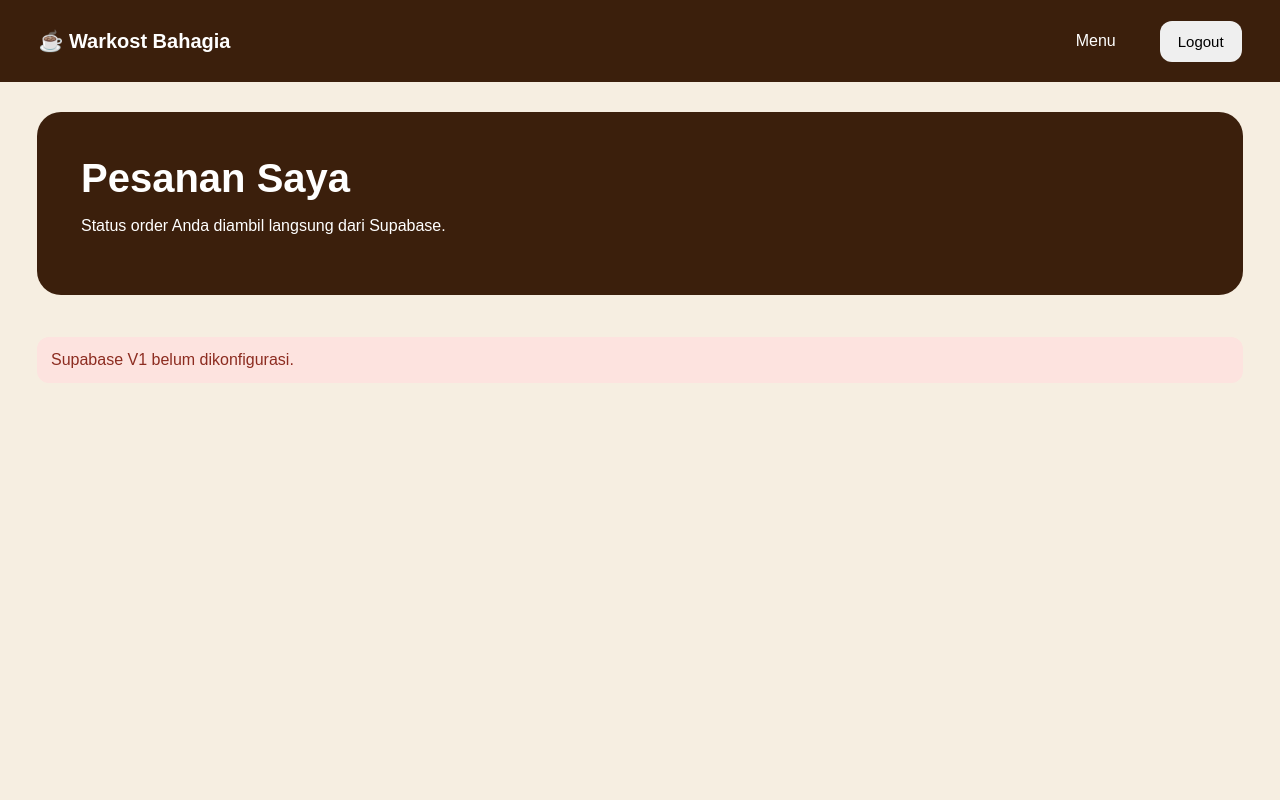
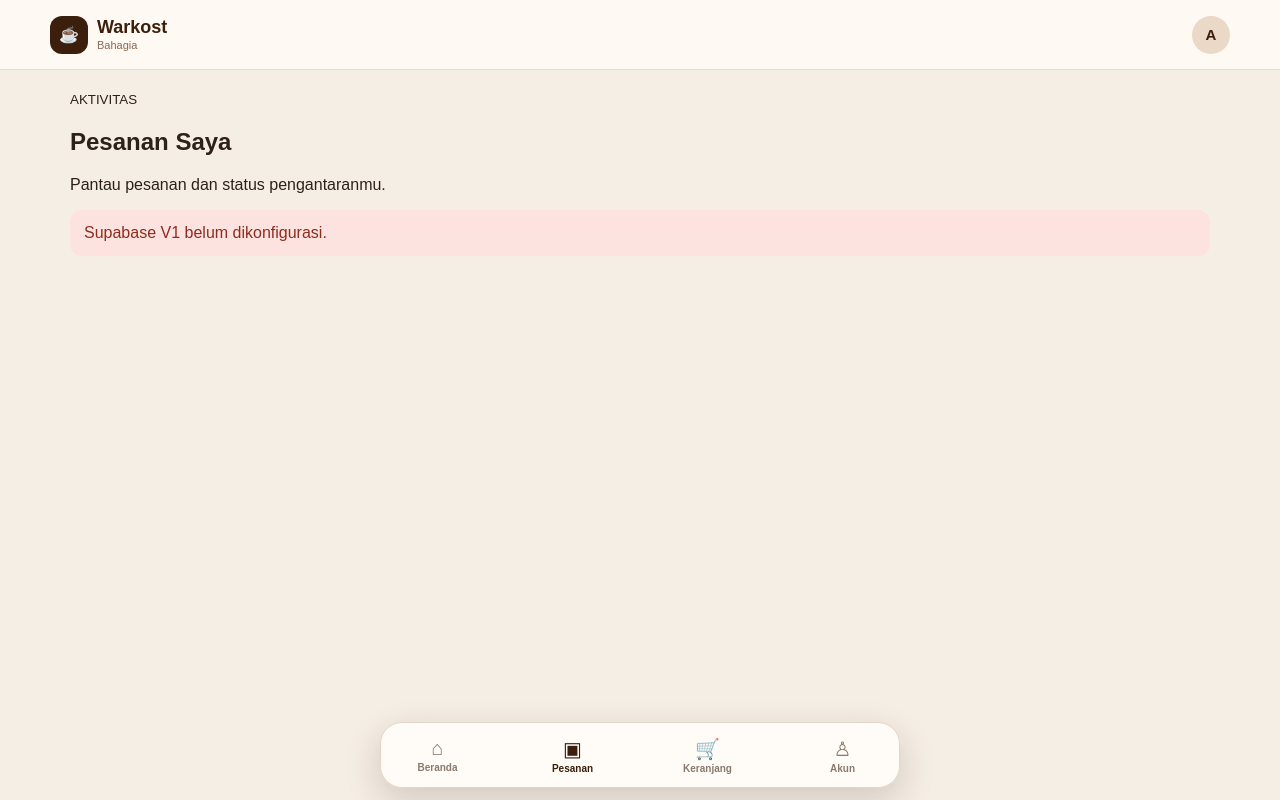
Before and after one commit to anwars750-spec/warkost-bahagia, a Flask app: page /v1/customer/orders in a window 1280 px wide. Run offline with Flask 3, Linux system fonts and the light colour scheme; some libraries are stand-ins or nearby versions.

Commit message:
feat: polish customer payment orders and tracking UI

```diff
--- a/app/templates/v1_customer_orders.html
+++ b/app/templates/v1_customer_orders.html
@@ -1,10 +1,7 @@
 <!doctype html>
-<html lang="id">
-<head><meta charset="utf-8"><meta name="viewport" content="width=device-width,initial-scale=1">
-<title>Warkost Bahagia — Pesanan Saya</title><link rel="stylesheet" href="/static/app.css"></head>
-<body>
-<header><b>☕ Warkost Bahagia</b><nav><a href="/v1/customer">Menu</a><span id="userEmail"></span><button id="logoutBtn">Logout</button></nav></header>
-<main><section class="hero"><h1>Pesanan Saya</h1><p>Status order Anda diambil langsung dari Supabase.</p></section><div id="ordersMsg"></div><section id="orders" class="grid"></section></main>
-<script src="https://cdn.jsdelivr.net/npm/@supabase/supabase-js@2"></script>
-<script src="/static/v1-customer-orders.js"></script>
-</body></html>
+<html lang="id"><head><meta charset="utf-8"><meta name="viewport" content="width=device-width,initial-scale=1"><title>Warkost Bahagia — Pesanan</title><link rel="stylesheet" href="/static/app.css"></head>
+<body class="customer-app">
+<header class="customer-topbar"><a class="customer-brand" href="/v1/customer"><span class="brand-mark">☕</span><span><b>Warkost</b><small>Bahagia</small></span></a><div class="customer-actions"><button id="logoutBtn" class="customer-avatar">A</button></div></header>
+<main class="customer-main"><section class="customer-page-head"><small>AKTIVITAS</small><h1>Pesanan Saya</h1><p>Pantau pesanan dan status pengantaranmu.</p></section><div id="ordersMsg"></div><section id="orders" class="customer-order-list"></section></main>
+<nav class="customer-bottom-nav"><a href="/v1/customer"><span>⌂</span><small>Beranda</small></a><a class="active" href="/v1/customer/orders"><span>▣</span><small>Pesanan</small></a><a href="/v1/customer#cartSection"><span>🛒</span><small>Keranjang</small></a><button><span>♙</span><small>Akun</small></button></nav>
+<script src="https://cdn.jsdelivr.net/npm/@supabase/supabase-js@2"></script><script src="/static/v1-customer-orders.js"></script></body></html>
```
